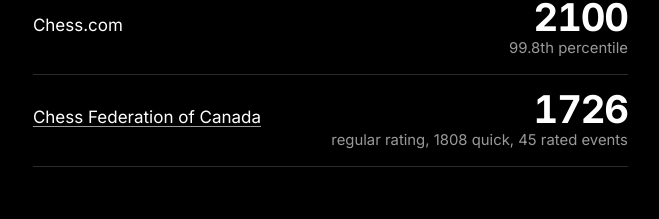
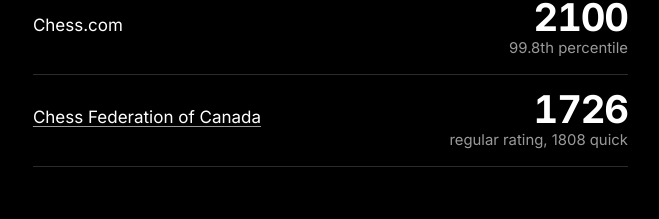
Before and after one commit to CosmicVeil/Mohan-PersonalWebsite, a plain HTML site: page index.html in a window 1280 px wide. Shown: the part 1558-1777 px from the top of the page, without its empty margins (95-754 px from the left). Drawn offline with Linux system fonts and the light colour scheme.

Commit message:
Drop the rated events count from the CFC row
Co-Authored-By: Claude Opus 5.5 <noreply@anthropic.com>

```diff
--- a/index.html
+++ b/index.html
@@ -95,7 +95,7 @@
       </li>
       <li>
         <span class="event"><a href="https://www.chess.ca/en/ratings/p/?id=169181">Chess Federation of Canada</a></span>
-        <span class="score"><span class="figure">1726</span><span class="note">regular rating, 1808 quick, 45 rated events</span></span>
+        <span class="score"><span class="figure">1726</span><span class="note">regular rating, 1808 quick</span></span>
       </li>
     </ul>
   </section>
```
